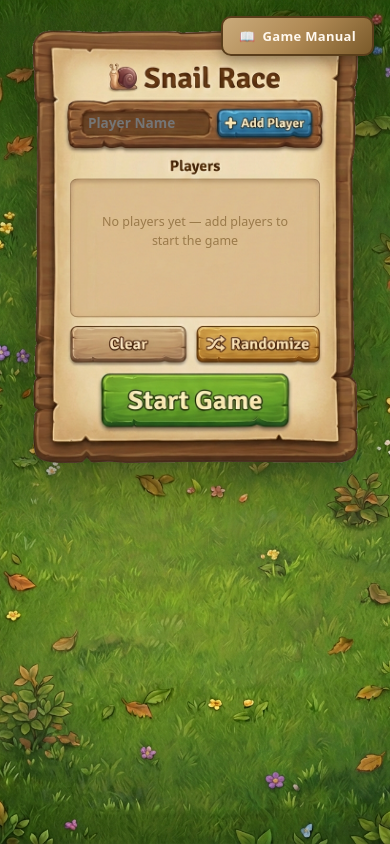
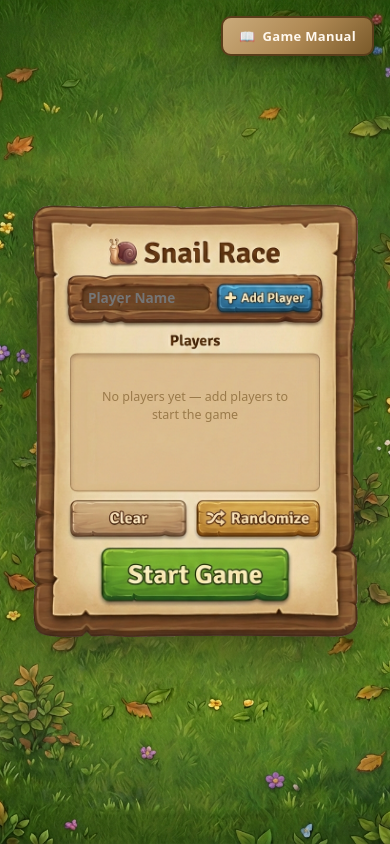
Before and after one commit to s2jack/snail-race-webgame, a React (Vite) app: page / in a window 390 px wide. Built offline with nearby package versions, Linux system fonts and the light colour scheme.

Commit message:
fix aligning of the lobby panel in mobile ui

```diff
--- a/src/App.jsx
+++ b/src/App.jsx
@@ -102,7 +102,13 @@ export default function App() {
     // Setup / Lobby on mobile — full-screen parchment scroll card
     if (state.phase === 'setup') {
       return (
-        <div style={{ minHeight: '100dvh', overflowY: 'auto' }}>
+        <div style={{
+          minHeight: '100dvh',
+          display: 'flex',
+          alignItems: 'center',
+          justifyContent: 'center',
+          overflowY: 'auto',
+        }}>
           <Lobby />
         </div>
       )
--- a/src/components/Lobby/index.jsx
+++ b/src/components/Lobby/index.jsx
@@ -71,6 +71,7 @@ export function Lobby() {
       justifyContent: 'center',
       padding: '12px',
       boxSizing: 'border-box',
+      width: '100%',
     }}>
       {/*
         Panel shell — background image IS the entire visual chrome (frame,
```
